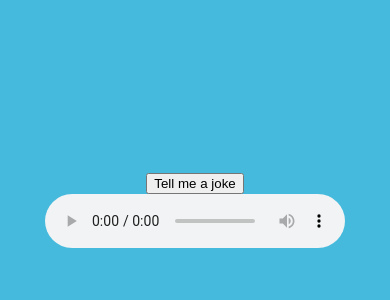
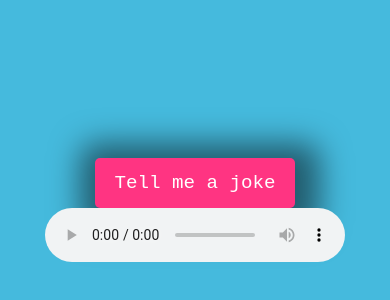
Before and after one commit to Brianconn71/Joke-Teller-App, a plain HTML site: page index.html in a window 390 px wide. Shown: the part 212-512 px from the top of the page. Drawn offline with Linux system fonts and the light colour scheme.

Commit message:
edit: made mobile responsive

```diff
--- a/style.css
+++ b/style.css
@@ -16,3 +16,34 @@ body {
     justify-content: center;
     align-items: center;
 }
+
+button{
+    cursor: pointer;
+    outline: none;
+    width: 200px;
+    height: 50px;
+    font-family: 'Courier New', Courier, monospace;
+    font-size: 1.2rem;
+    color: #fff;
+    background: #ff3482;
+    border: none;
+    border-radius: 5px;
+    box-shadow: 2px 2px 20px 10px rgba(0,0,0, 0.2);
+}
+button:hover{
+    filter: brightness(95%);
+}
+button:active{
+    transform: scale(0.98);
+}
+button:disabled{
+    cursor: default;
+    filter: brightness(30%);
+}
+
+/* Media Query */
+@media screen and (max-width: 1000px){
+    button{
+        box-shadow: 5px 5px 30px 20px rgba(0,0,0, 0.5)
+    }
+}
```
